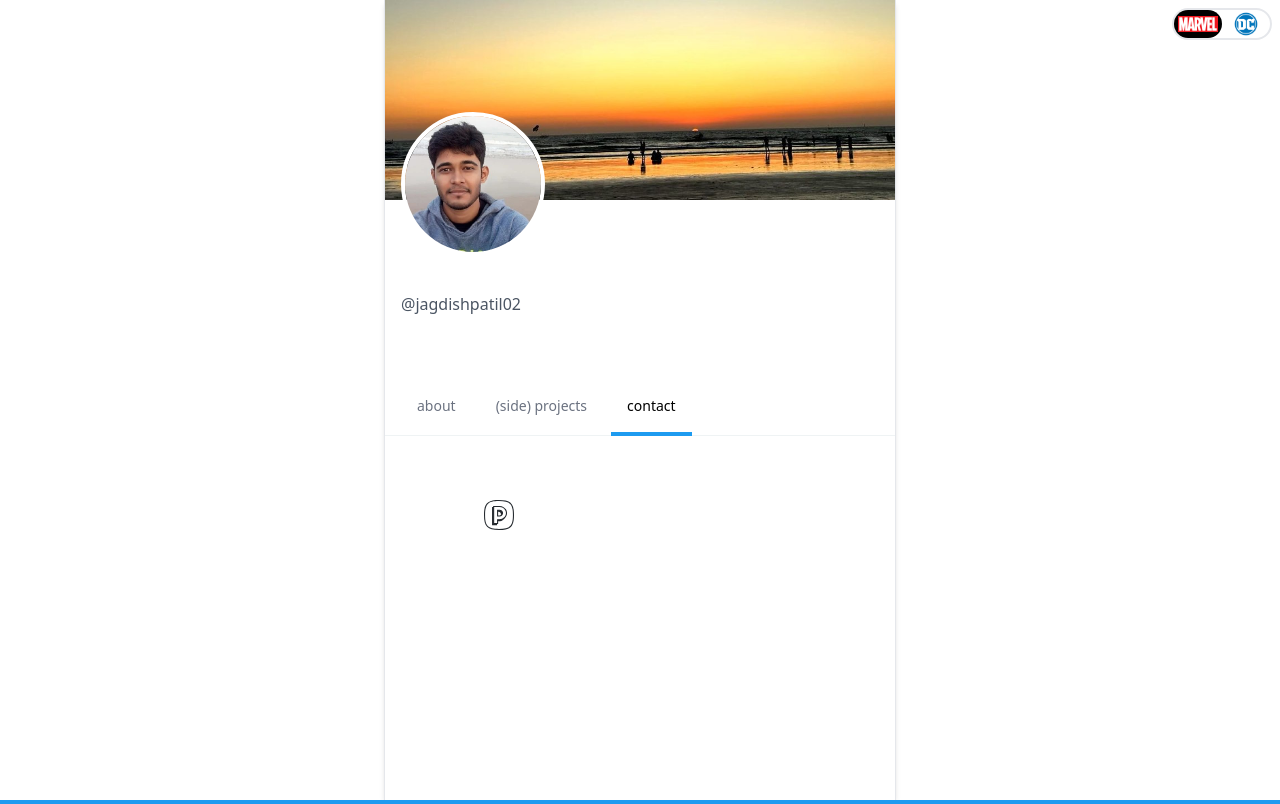
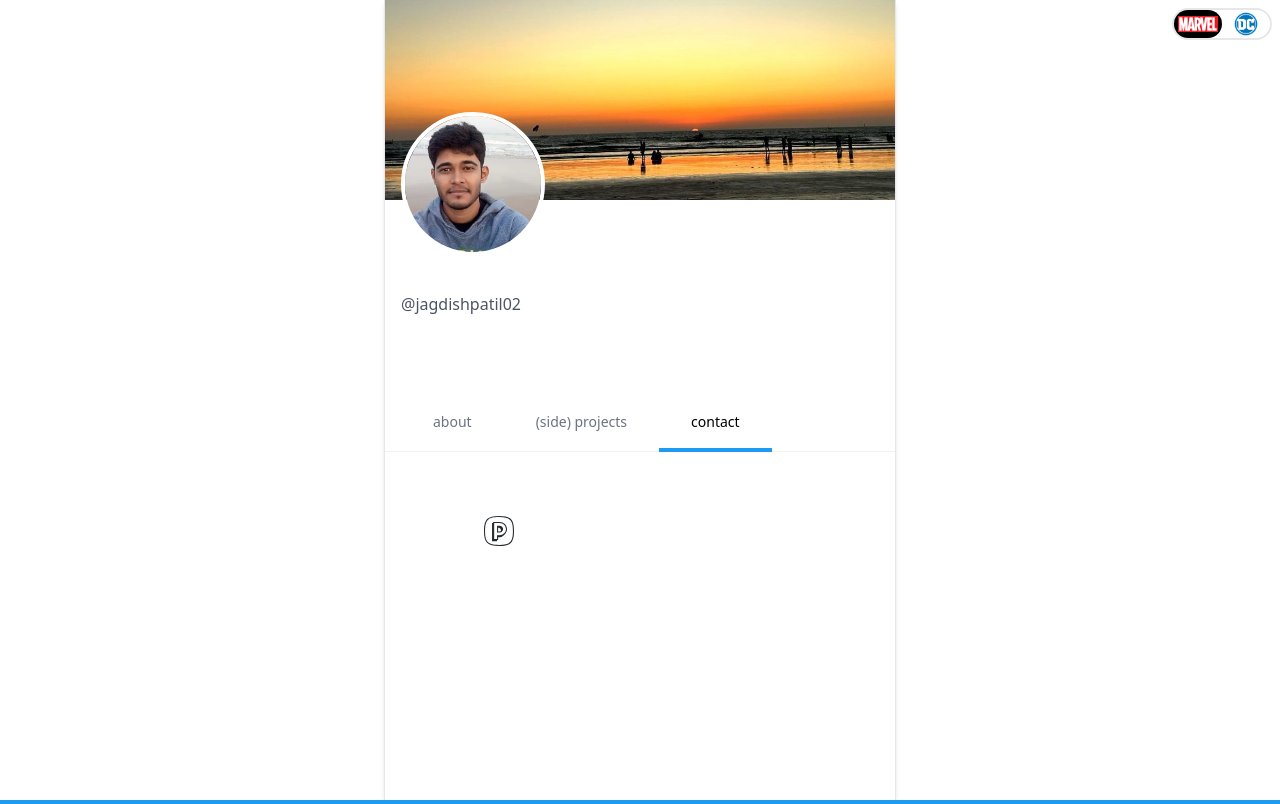
Before and after one commit to jagdishpatil02/portfolio, an Angular app: page /home in a window 1280 px wide. Built offline with nearby package versions, Linux system fonts and the light colour scheme.

Commit message:
tab hover css added for dark and light mode

```diff
--- a/src/app/app.component.html
+++ b/src/app/app.component.html
@@ -6,12 +6,12 @@
 
                 <div class="block bg-white w-full h-8 rounded-full border-2 relative flex justify-between items-center"
                     id="marvelDCWrapper">
-                    <button id="marvel" class="w-12 rounded-full h-full flex justify-center items-center"
-                        [class.active]="lightmode" (click)="toggleMode('light')">
+                    <button id="marvel" class="w-12 rounded-full h-full flex justify-center items-center transition"
+                        [class.active]="lightmode " (click)="toggleMode('light')">
                         <img src="../../assets/images/marvel.png" class="w-12 p-1">
                     </button>
 
-                    <button id="dc" class="w-12 rounded-full h-full flex justify-center items-center"
+                    <button id="dc" class="w-12 rounded-full h-full flex justify-center items-center transition"
                         [class.active]="darkmode" (click)="toggleMode('dark')">
                         <img src="../../assets/images/dc.png" class="w-10 p-1">
                     </button>
--- a/src/app/app.component.scss
+++ b/src/app/app.component.scss
@@ -7,5 +7,5 @@
 }
 
 .transition {
-    transition:background-color 1.3s cubic-bezier(0.4, 0, 0.2, 1); /* Smooth transition duration and easing */
+    transition:background-color 0.8s cubic-bezier(0.4, 0, 0.2, 1); /* Smooth transition duration and easing */
 }
--- a/src/app/home/home.component.html
+++ b/src/app/home/home.component.html
@@ -24,29 +24,25 @@
 
 
 
-    <div class="mb-4 border-b dark:border-[#2f3336] border-[#eff3f4]  dark:border-gray-700 px-4">
+    <div class="mb-4 border-b dark:border-[#2f3336] border-[#eff3f4]  dark:border-gray-700 px-4 mt-4">
         <ul class="flex flex-wrap -mb-px text-sm font-medium text-center text-gray-500 dark:text-gray-400"
             id="tabs-example" role="tablist">
-            <li class="me-2" role="presentation">
-                <button
-                    class="inline-block rounded-t-lg border-b-2 border-transparent p-4 hover:border-gray-300 hover:text-gray-600 dark:hover:text-gray-300"
+            <li role="presentation" class="cursor-pointer dark:hover:bg-[#e7e9ea1a] hover:bg-[#0f14191a]">
+                <button class="px-8 inline-block  border-b-2 border-transparent p-4 dark:hover:text-gray-300 "
                     id="profile-tab-example" type="button" role="tab" aria-controls="profile-example"
                     aria-selected="false">
                     about
                 </button>
             </li>
-            <li class="me-2" role="presentation">
-                <button
-                    class="inline-block rounded-t-lg border-b-2 border-transparent p-4 hover:border-gray-300 hover:text-gray-600 dark:hover:text-gray-300"
+            <li role="presentation" class="cursor-pointer dark:hover:bg-[#e7e9ea1a] hover:bg-[#0f14191a]">
+                <button class="px-8   inline-block  border-b-2 border-transparent p-4 dark:hover:text-gray-300 "
                     id="dashboard-tab-example" type="button" role="tab" aria-controls="dashboard-example"
                     aria-selected="false">
                     (side) projects
                 </button>
             </li>
-
-            <li role="presentation">
-                <button
-                    class="inline-block rounded-t-lg border-b-2 border-transparent p-4 hover:border-gray-300 hover:text-gray-600 dark:hover:text-gray-300"
+            <li role="presentation" class="cursor-pointer dark:hover:bg-[#e7e9ea1a] hover:bg-[#0f14191a]">
+                <button class=" px-8   inline-block  border-b-2 border-transparent p-4 dark:hover:text-gray-300 "
                     id="contacts-tab-example" type="button" role="tab" aria-controls="contacts-example"
                     aria-selected="false">
                     contact
--- a/src/app/home/home.component.ts
+++ b/src/app/home/home.component.ts
@@ -36,7 +36,7 @@ export class HomeComponent implements OnInit, AfterViewInit {
       defaultTabId: 'profile',
       activeClasses: 'dark:text-white text-black border-primary border-b-4',
       inactiveClasses:
-        'text-gray-500 hover:text-gray-600 dark:text-gray-400 border-gray-100 hover:border-gray-300 dark:border-gray-700 dark:hover:text-gray-300',
+        'text-gray-500 hover:text-gray-600 dark:text-gray-400 border-gray-100 hover:border-transparent dark:border-tranparent dark:hover:text-gray-300',
       onShow: () => {},
     };
     // instance options with default values
```
